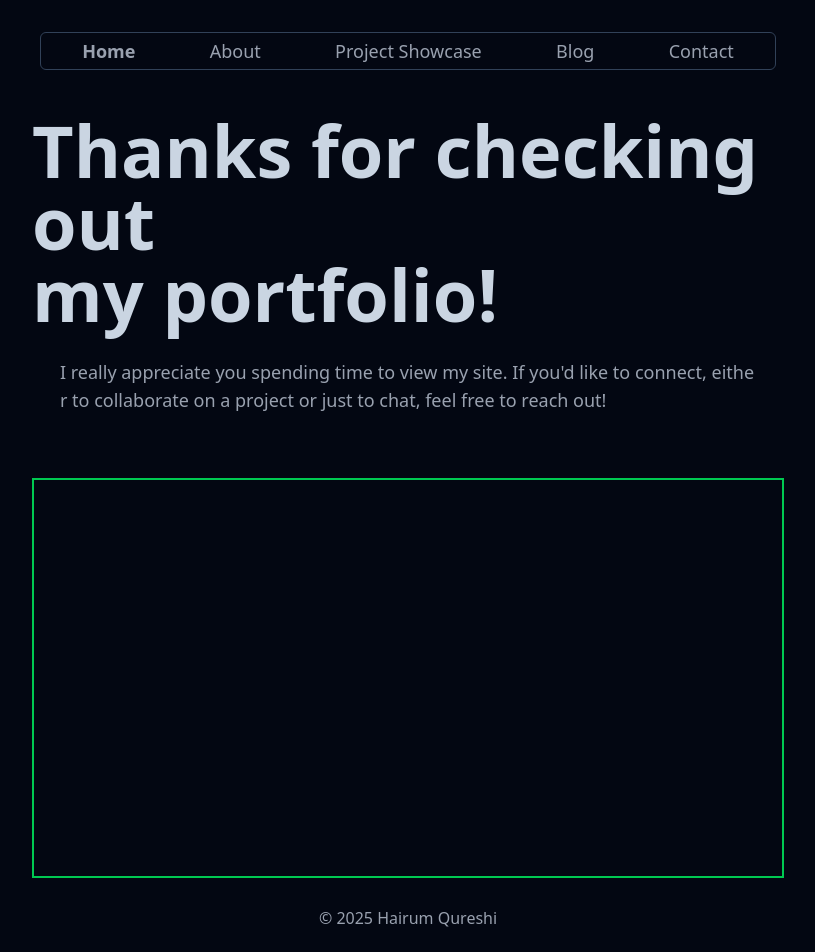
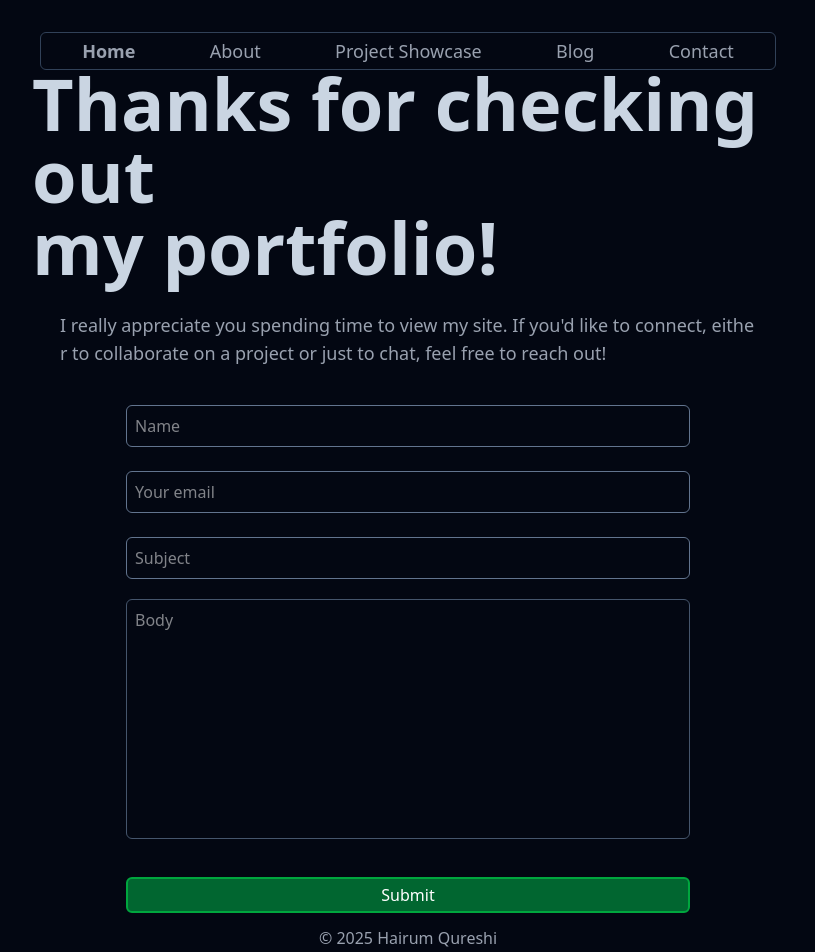
Before and after one commit to Hairum-Qureshi/personal-portfolio, a Next.js app: page /contact in a window 1280 px wide. Shown: the top 952 px of the page, without its empty margins (232-1047 px from the left). Built offline with nearby package versions, Linux system fonts and the light colour scheme.

Commit message:
created email functionality

```diff
--- a/app/contact/page.tsx
+++ b/app/contact/page.tsx
@@ -1,7 +1,52 @@
+"use client";
+
+import { useState } from "react";
+
 export default function Contact() {
+	const [name, setName] = useState("");
+	const [userEmail, setUserEmail] = useState("");
+	const [subject, setSubject] = useState("");
+	const [body, setBody] = useState("");
+
+	async function sendEmail(event: React.FormEvent<HTMLFormElement>) {
+		event.preventDefault();
+
+		if (!name?.trim() || !subject?.trim() || !body?.trim()) {
+			alert("Please make sure all fields are filled in");
+			return;
+		}
+
+		const formData = new FormData(event.target as HTMLFormElement);
+
+		formData.append("access_key", "c19a5dca-c958-41ff-a729-2f70660813de");
+		formData.append("subject", `You've received a new email! [${subject}]`);
+		formData.append("name", name);
+		formData.append("content", body);
+		formData.append("user Email", userEmail.toLowerCase());
+		formData.append("from_name", "Hairum's Portfolio Website");
+
+		const response = await fetch("https://api.web3forms.com/submit", {
+			method: "POST",
+			body: formData
+		});
+
+		const data = await response.json();
+
+		if (data.success) {
+			alert("Message sent successfully!");
+			setName("");
+			setUserEmail("");
+			setSubject("");
+			setBody("");
+		} else {
+			console.log("Error", data);
+			alert("There was an error sending your message. Please try again later.");
+		}
+	}
+
 	return (
 		<div className="h-screen text-white">
-			<div className="w-full h-1/2 text-left flex flex-col items-center justify-center">
+			<div className="w-full h-1/3 text-left flex flex-col items-center justify-center my-5">
 				<h1 className="text-7xl font-semibold text-slate-300">
 					Thanks for checking out <br /> my portfolio!
 				</h1>
@@ -11,7 +56,45 @@ export default function Contact() {
 					feel free to reach out!
 				</p>
 			</div>
-			<div className="w-full h-1/2 border-2 border-green-500"></div>
+			<div className="w-full h-1/2 my-7">
+				<form className="w-3/4 m-auto" onSubmit={sendEmail}>
+					<input
+						type="text"
+						placeholder="Name"
+						className="w-full outline-none bg-transparent p-2 border border-slate-500 rounded-md my-3"
+						value={name}
+						onChange={e => setName(e.target.value)}
+					/>
+					<input
+						type="email"
+						placeholder="Your email"
+						className="w-full outline-none bg-transparent p-2 border border-slate-500 rounded-md my-3"
+						value={userEmail}
+						onChange={e => setUserEmail(e.target.value)}
+					/>
+					<input
+						type="text"
+						placeholder="Subject"
+						className="w-full outline-none bg-transparent p-2 border border-slate-500 rounded-md my-3"
+						value={subject}
+						onChange={e => setSubject(e.target.value)}
+					/>
+
+					<textarea
+						placeholder="Body"
+						className="border resize-none my-2 border-slate-600 rounded-md p-2 text-base w-full bg-transparent outline-none h-60"
+						value={body}
+						onChange={e => setBody(e.target.value)}
+					/>
+
+					<button
+						type="submit"
+						className="w-full border-2 border-green-600 rounded-md px-10 py-1 my-6 bg-green-800 hover:cursor-pointer"
+					>
+						Submit
+					</button>
+				</form>
+			</div>
 		</div>
 	);
 }
```
